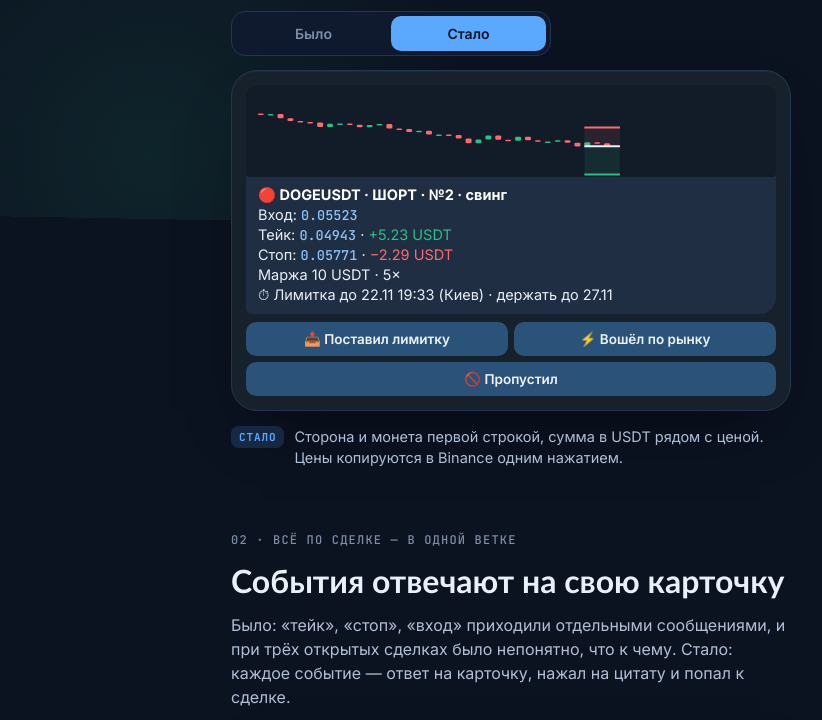
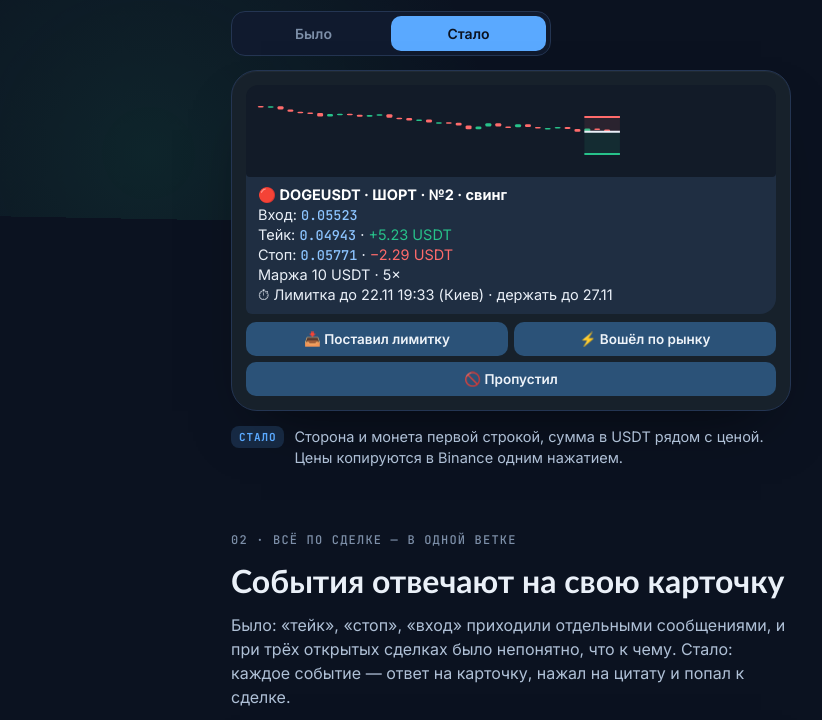
Before and after one commit to MishaKonev/cryptobot-story, a plain HTML site: page index.html in a window 1280 px wide. Shown: the part 826-1546 px from the top of the page, without its empty margins (129-951 px from the left). Drawn offline with Linux system fonts and the light colour scheme; a web font is replaced by a local one.

Commit message:
Keep take and stop inside the mini chart
Co-Authored-By: Claude Opus 5.5 <noreply@anthropic.com>

```diff
--- a/index.html
+++ b/index.html
@@ -485,7 +485,8 @@ footer { color: var(--muted); font-size: 12.5px; text-align: center; padding-bot
     const seed = kind === "short" ? 7 : 3; let r = seed;
     const rnd = () => (r = (r * 9301 + 49297) % 233280) / 233280;
     const cs = []; for (let i = 0; i < n; i++) { const o = p; p += (rnd() - (kind === "short" ? .55 : .45)) * 3; cs.push([o, p]); }
-    const all = cs.flat(), mn = Math.min(...all) - 4, mx = Math.max(...all) + 4;
+    const lp = cs[n - 1][1], lg = kind !== "short";          // тейк и стоп всегда внутри графика
+    const all = [...cs.flat(), lp + (lg ? 9 : -9), lp + (lg ? -6 : 6)], mn = Math.min(...all) - 2, mx = Math.max(...all) + 2;
     const plotW = kind === "before" ? W - 34 : W - 110, y = v => 16 + (H - 34) * (1 - (v - mn) / (mx - mn));
     cs.forEach(([o, c], i) => { const x = 8 + i * (plotW - 8) / n, up = c >= o, col = up ? "#27C28A" : "#FF6B6B";
       s += `<rect x="${x}" y="${Math.min(y(o), y(c))}" width="${(plotW - 8) / n * .6}" height="${Math.max(1.5, Math.abs(y(o) - y(c)))}" fill="${col}" rx="1"/>`; });
```
